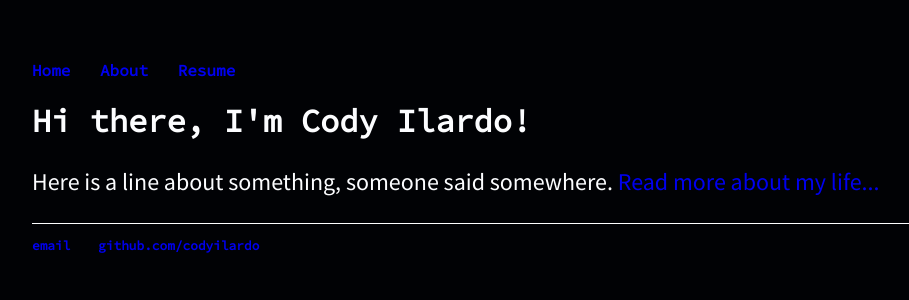
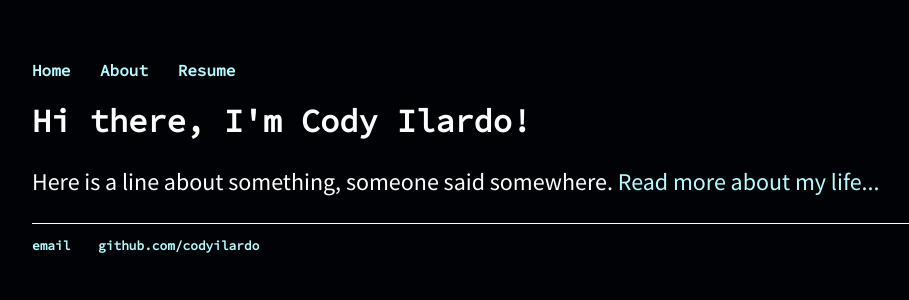
Before and after one commit to codyilardo/codyilardo.github.io, a Jekyll site: the page built from index.html, in a window 1280 px wide. Shown: the top 300 px of the page, without its empty margins (160-1069 px from the left). Built offline with Jekyll 4.4.1, drawn with Linux system fonts in a browser that asks for light colours.

Commit message:
Update main.css

```diff
--- a/css/main.css
+++ b/css/main.css
@@ -1,9 +1,6 @@
 @import url(//fonts.googleapis.com/css?family=Source+Sans+Pro&display=swap);
 @import url(//fonts.googleapis.com/css?family=Source+Code+Pro&display=swap);
 
-:root {
-  --mainColor: #f0f0c9;
-}
 
 body {
     background-color: #010205;
@@ -25,7 +22,7 @@
 
 a {
   text-decoration: none;
-  color: (--mainColor);
+  color: #b7fbff;
 }
 
 a:hover {
```
